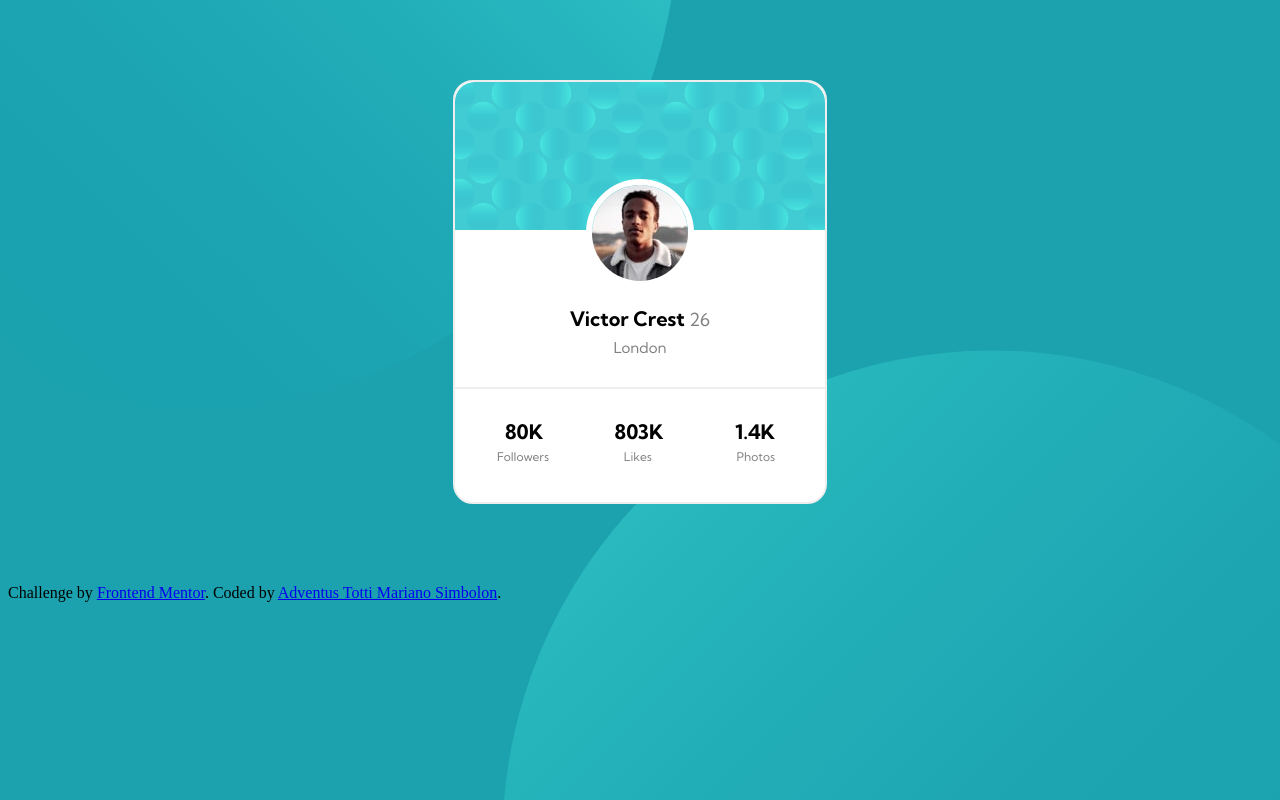
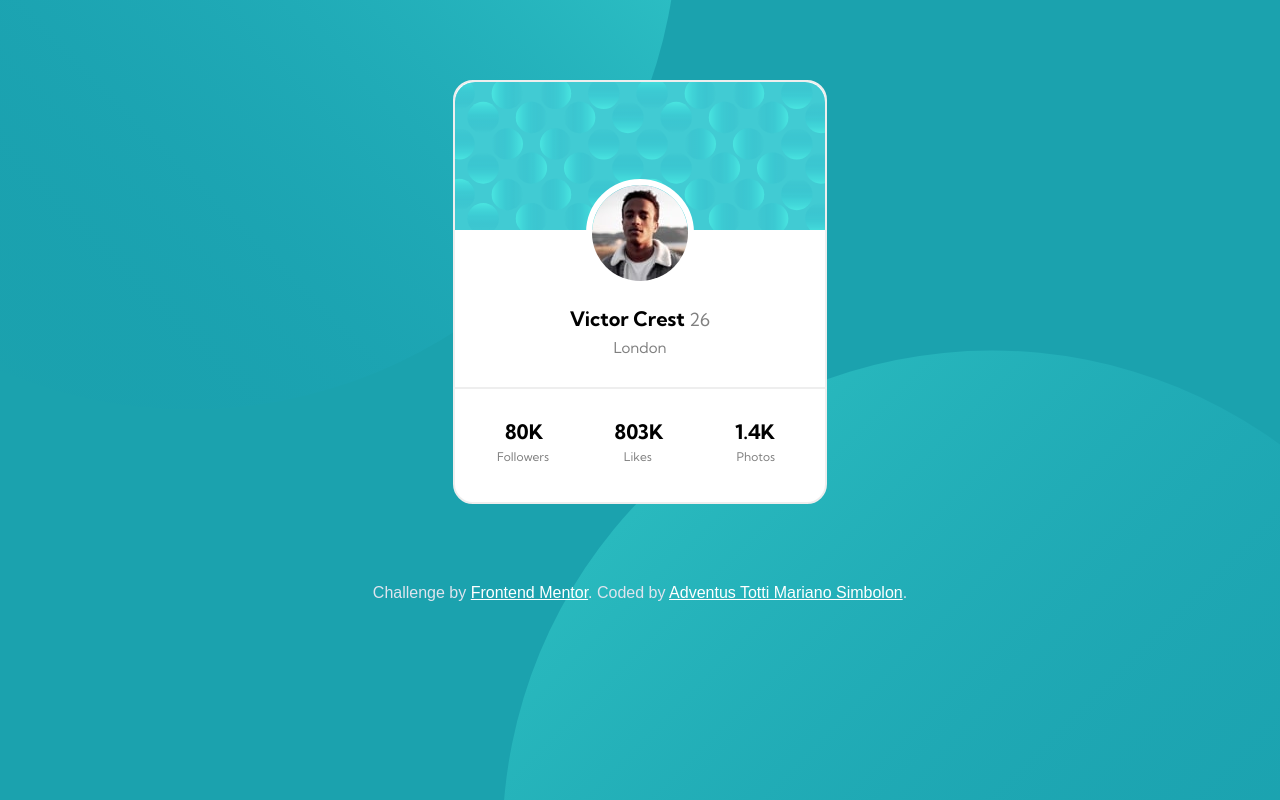
Before and after one commit to adventus-tms/frontend-mentor__profile-card, a plain HTML site: page index.html in a window 1280 px wide. Drawn offline with Linux system fonts and the light colour scheme.

Commit message:
⚡️ Give style to footer

```diff
--- a/src/style.css
+++ b/src/style.css
@@ -111,3 +111,14 @@ h2 {
 .right-info {
     margin-right: 50px;
 }
+
+/* attribution */
+.attribution {
+    color: #dfe4ee;
+    text-align: center;
+    font-family: sans-serif;
+}
+
+a {
+    color: white;
+}
```
